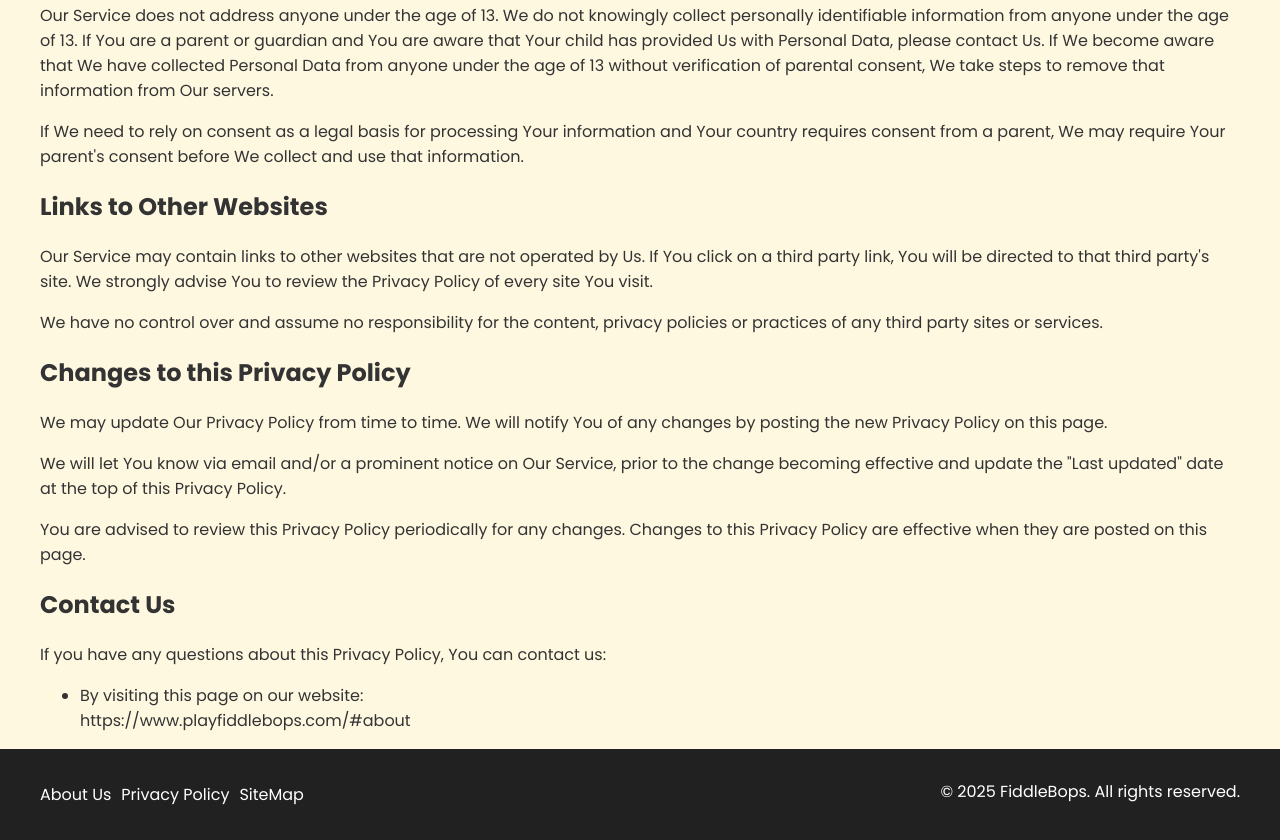
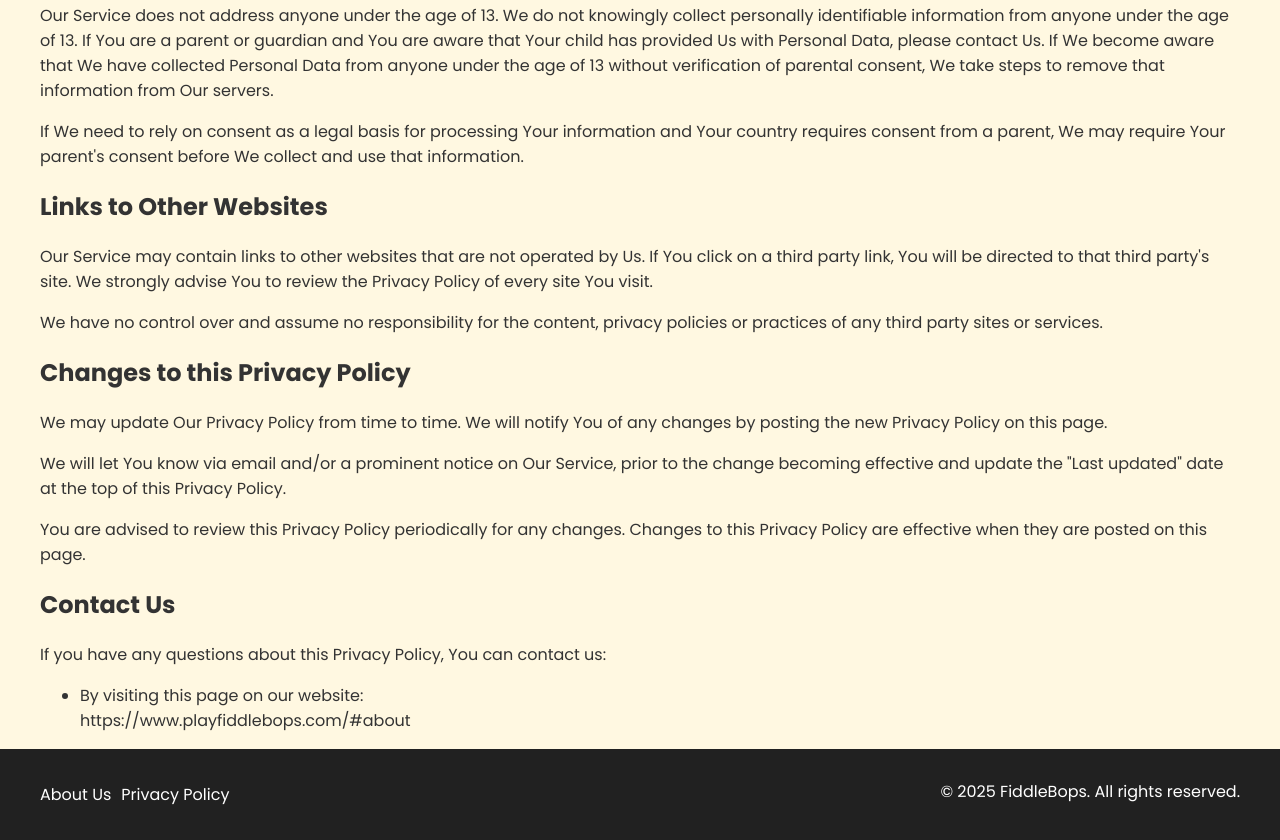
Before and after one commit to shudian-10086/1-23, an Astro site: page /privacy in a window 1280 px wide. Shown: the part 5959-6799 px from the top of the page. Built offline with nearby package versions, Linux system fonts and the light colour scheme; Astro itself is replaced by a stand-in of ours.

```diff
--- a/src/pages/privacy.astro
+++ b/src/pages/privacy.astro
@@ -265,7 +265,6 @@
                <ul>
                   <li><a href="/#about">About Us</a></li>
                   <li><a href="/privacy">Privacy Policy</a></li>
-                  <li><a href="/sitemap.xml">SiteMap</a></li>
                 </ul>
            </nav>
            <p class="copyright">© 2025 FiddleBops. All rights reserved.</p>
```
